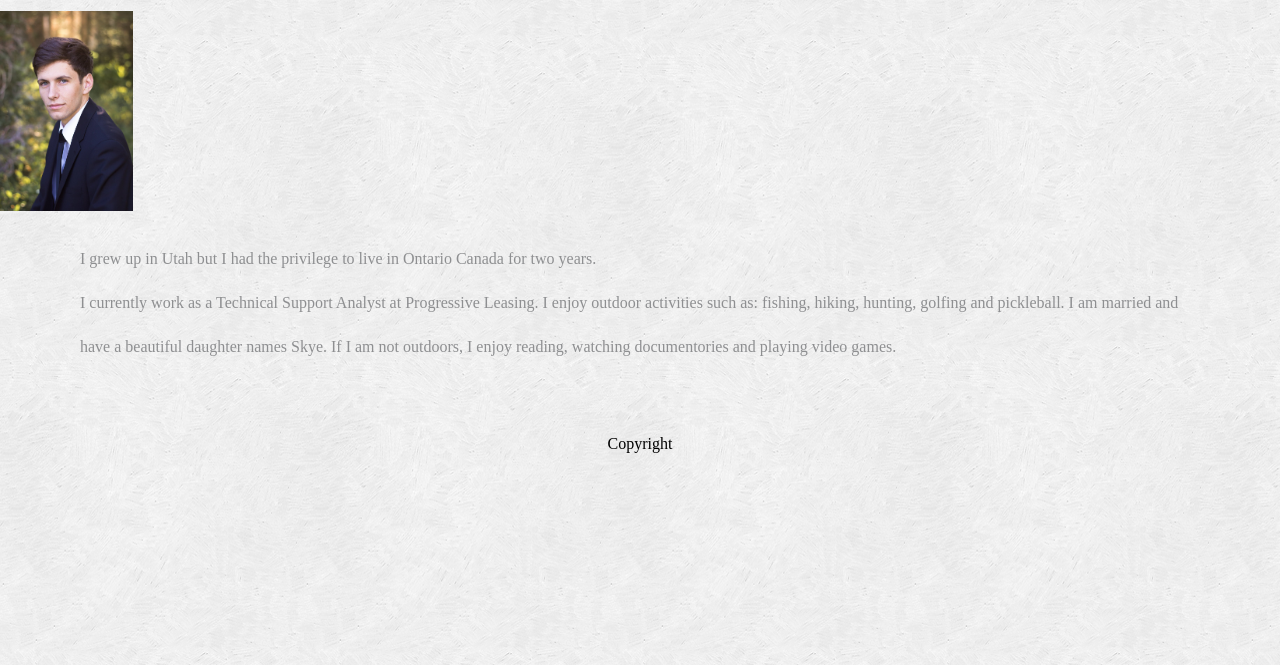
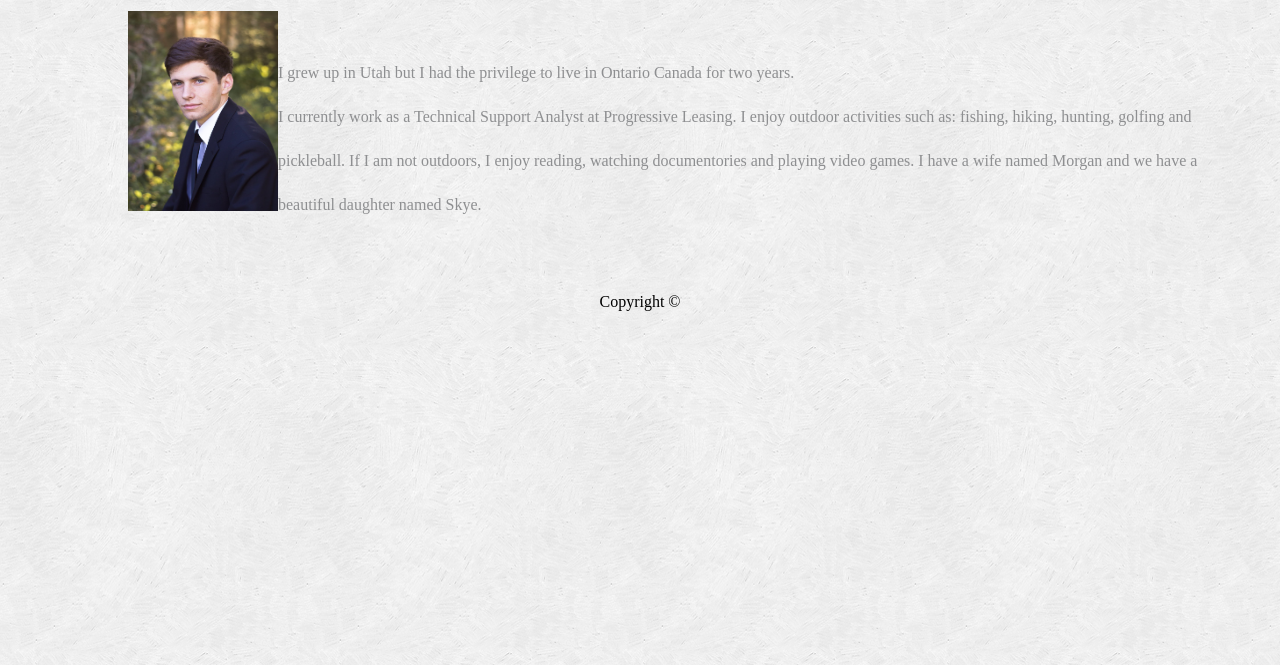
Before and after one commit to myles-dewaal/Basic-Portfolio, a plain HTML site: page index.html in a window 1280 px wide. Shown: the part 135-800 px from the top of the page. Drawn offline with Linux system fonts and the light colour scheme.

Commit message:
more-updates

```diff
--- a/assets/css/style.css
+++ b/assets/css/style.css
@@ -93,8 +93,10 @@ ul li a {
     max-width: 500px;
 }
 .profile {
+  float: left;
   height: 200px;
-  width: 200px:
+  width: 150px;
+  margin: 0% 0% 0% 10%;
 }
 h2 {
   font-size: 50px;
--- a/index.html
+++ b/index.html
@@ -28,11 +28,11 @@
     <!-- About -->
     <h2>About Me</h2>
     <img class="profile" src="assets\images\profile.jpg" alt="Myles Dewaal"> <br>
-    <p>I grew up in Utah but I had the privilege to live in Ontario Canada for two years. <br> I currently work as a Technical Support Analyst at Progressive Leasing. I enjoy outdoor activities such as: fishing, hiking, hunting, golfing and pickleball. I am married and have a beautiful daughter names Skye. If I am not outdoors, I enjoy reading, watching documentories and playing video games.</p>
+    <p>I grew up in Utah but I had the privilege to live in Ontario Canada for two years. <br> I currently work as a Technical Support Analyst at Progressive Leasing. I enjoy outdoor activities such as: fishing, hiking, hunting, golfing and pickleball. If I am not outdoors, I enjoy reading, watching documentories and playing video games. I have a wife named Morgan and we have a beautiful daughter named Skye.</p>
     </section>
 
     <footer class="primary-footer">
-        <h4>Copyright</h4>
+        <h4>Copyright &copy;</h4>
 
     </footer>
 
```
